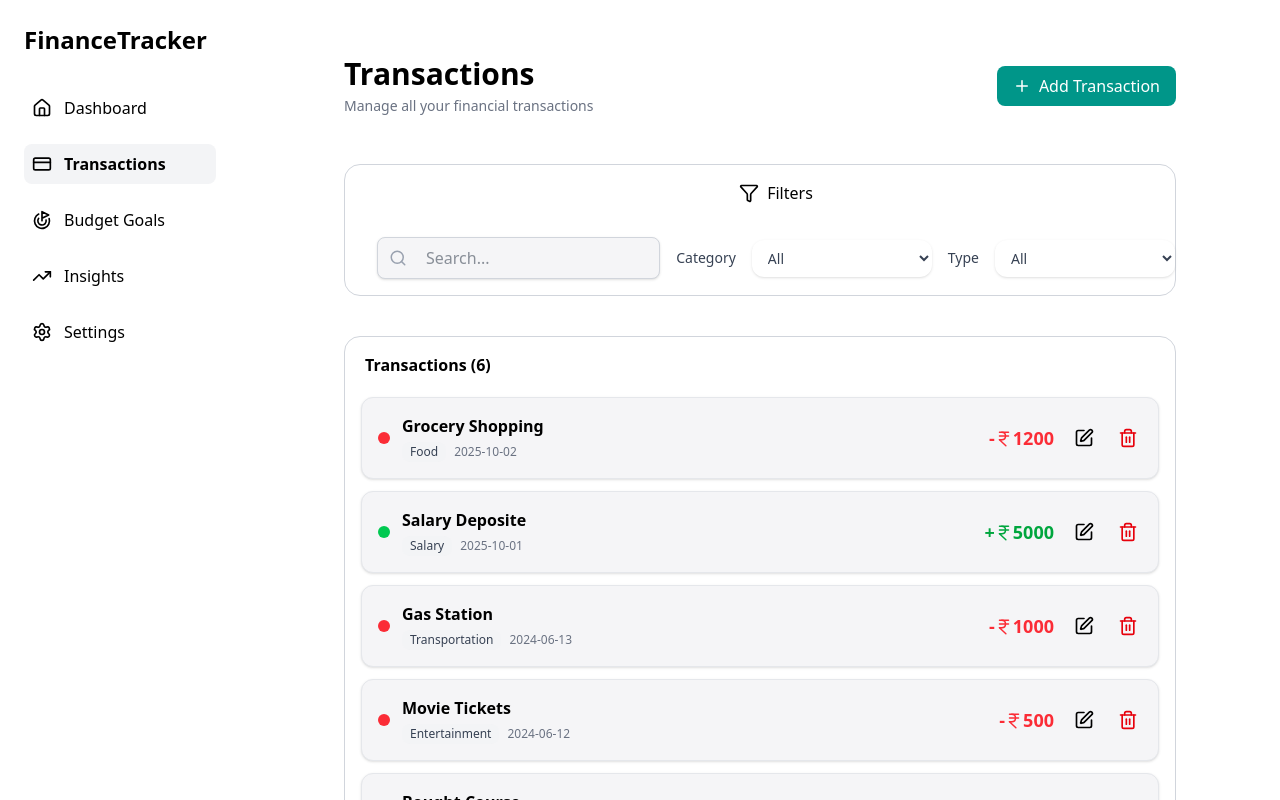
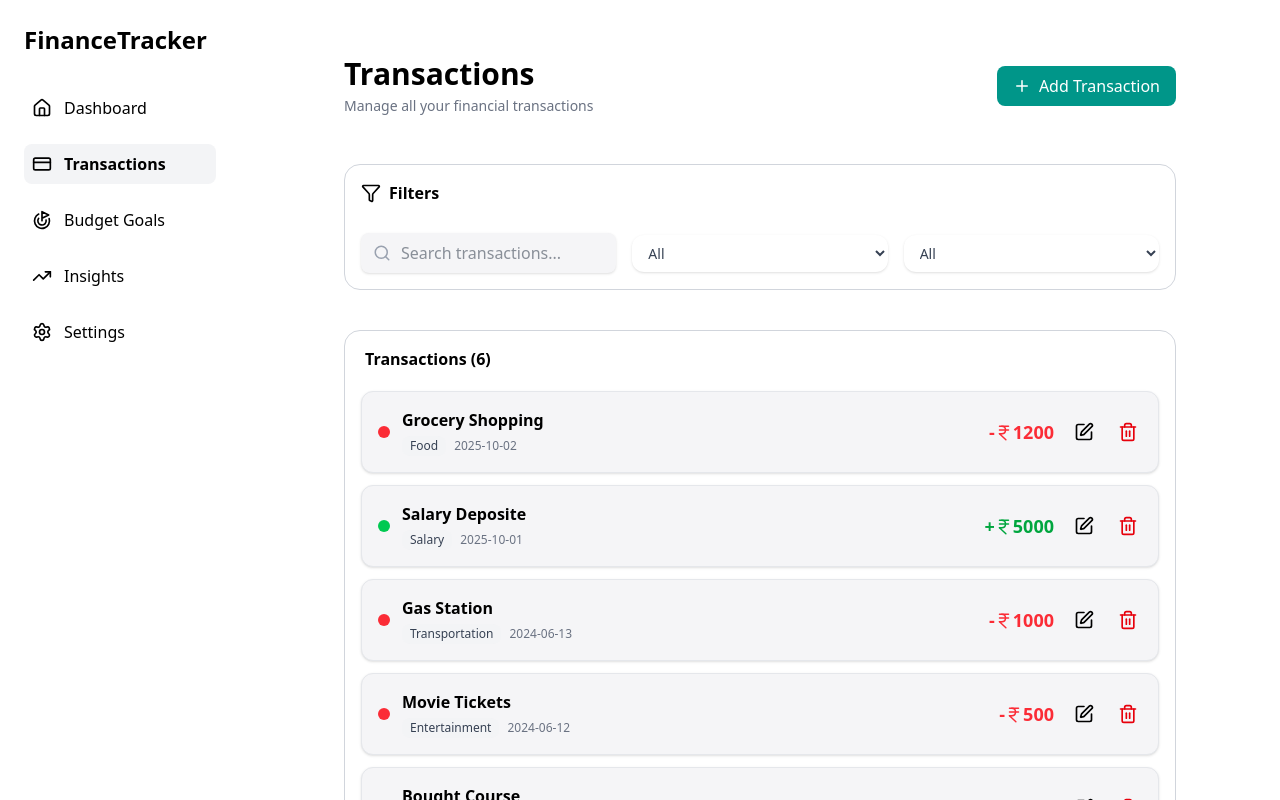
Before and after one commit to prabhatsingh415/Finance-Tracker, a React (Vite) app: page /transactions in a window 1280 px wide. Shown: the top 800 px of the page. Built offline with nearby package versions, Linux system fonts and the light colour scheme.

Commit message:
fixed the layout of transactions

```diff
--- a/src/components/Dropdown.jsx
+++ b/src/components/Dropdown.jsx
@@ -1,7 +1,6 @@
 import React from "react";
 
 export default function Dropdown({
-  label,
   options = [],
   value,
   onChange,
@@ -9,12 +8,7 @@ export default function Dropdown({
   className = "",
 }) {
   return (
-    <div className="flex items-center gap-2 w-fit">
-      {label && (
-        <label className="hidden lg:block text-sm font-medium text-gray-700 dark:text-gray-200 mr-2">
-          {label}
-        </label>
-      )}
+    <div className="`flex items-center gap-2 w-full ">
       <select
         value={value}
         onChange={(e) => onChange(e.target.value)}
--- a/src/pages/Transactions.jsx
+++ b/src/pages/Transactions.jsx
@@ -97,36 +97,38 @@ function Transactions() {
       </div>
 
       <div className="w-full flex flex-col items-start gap-4 border border-gray-300 rounded-2xl p-4">
-        <span className="w-full flex justify-center items-center ml-4">
+        <span className="w-full flex items-center text-base font-semibold mb-1">
           <span className="mr-2">
-            <Filter size={20} />{" "}
+            <Filter size={20} />
           </span>
           Filters
         </span>
-        <div className="w-full flex flex-col sm:flex-row items-center gap-4 mt-4 ml-4">
-          <div className="relative w-full max-w-xs">
+        <div className="w-full flex flex-col gap-3 md:flex-row md:gap-4 md:items-center mt-2">
+          <div className="relative w-full md:w-1/3">
             <input
               type="text"
-              placeholder="Search..."
-              className="pl-12 p-2 w-full rounded-lg min-w-[200px] border border-gray-300 dark:border-gray-700 bg-[#f5f5f7] dark:bg-zinc-900 text-gray-800 dark:text-gray-100 shadow focus:outline-none focus:ring-2 focus:ring-teal-200 transition"
+              placeholder="Search transactions..."
+              className="pl-10 p-2 w-full rounded-lg border-0 bg-[#f5f5f7] dark:bg-zinc-900 text-gray-800 dark:text-gray-100 shadow focus:outline-none focus:ring-2 focus:ring-teal-200 transition"
             />
             <Search
               size={18}
-              className=" absolute left-3 top-1/2 transform -translate-y-1/2 text-gray-400 dark:text-gray-500"
+              className="absolute left-3 top-1/2 transform -translate-y-1/2 text-gray-400 dark:text-gray-500"
             />
           </div>
+          <div className="w-full md:w-1/3">
             <Dropdown
-            label="Category"
               placeholder="All"
               options={categories}
-            className="w-full bg-[#f5f5f7] border-0 shadow rounded-xl min-w-[180px]"
+              className="w-full bg-[#f5f5f7] border-0 shadow rounded-xl"
             />
+          </div>
+          <div className="w-full md:w-1/3">
             <Dropdown
-            label="Type"
               placeholder="All"
               options={types}
-            className="bg-[#f5f5f7] border-0 shadow rounded-xl min-w-[180px]"
+              className="w-full bg-[#f5f5f7] border-0 shadow rounded-xl"
             />
+          </div>
         </div>
       </div>
 
```
Lines whose indentation alone changed are shown as unchanged.
